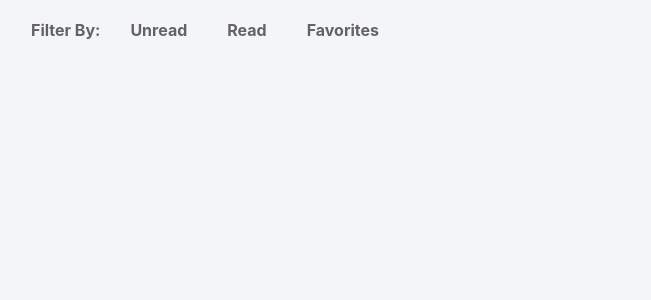
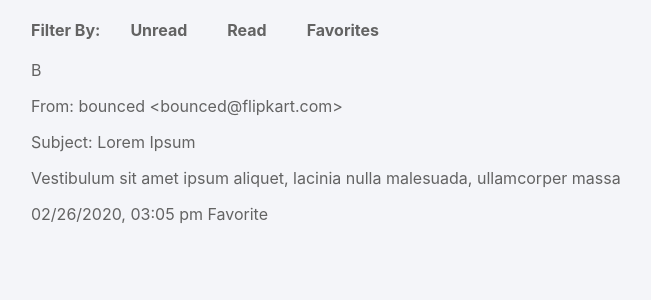
Before and after one commit to shashanknaik0/email-client-app-roc8, a React (Create React App) app: page / in a window 1280 px wide. Shown: the top 300 px of the page, without its empty margins (9-660 px from the left). Built offline with nearby package versions, Linux system fonts and the light colour scheme.

Commit message:
add. emailcard

```diff
--- /dev/null
+++ b/src/componants/emailCard/EmailCard.css
@@ -0,0 +1,3 @@
+/* .card{
+
+} */
--- /dev/null
+++ b/src/componants/emailCard/EmailCard.js
@@ -0,0 +1,27 @@
+import React from 'react';
+
+const EmailCard = ({data, isFavorite, isUnread}) => {
+
+    const formatDate = (date) =>{
+        date = new Date(date);
+        const options = { day: '2-digit', month: '2-digit', year: 'numeric', hour: '2-digit', minute: '2-digit', hour12: true };
+        const formattedDate = date.toLocaleString('en-US', options).toLowerCase();
+        return formattedDate
+    }
+
+    return (
+        <div className='card'>
+            <div className='logo'>
+                <span>{data.from.name.toUpperCase()[0]}</span>
+            </div>
+            <div className='details'>
+                <p><span>From:</span> {data.from.name} &lt;{data.from.email}&gt;</p>
+                <p><span>Subject:</span> {data.subject}</p>
+                <p>{data.short_description}</p>
+                <p>{formatDate(data.date)} {(isFavorite)?(<span>Favorite</span>):("")}</p>
+            </div>
+        </div>
+    );
+}
+
+export default EmailCard;
--- a/src/componants/layout/Layout.js
+++ b/src/componants/layout/Layout.js
@@ -1,7 +1,18 @@
 import React from 'react';
 import './Layout.css';
+import EmailCard from '../emailCard/EmailCard';
 
 const Layout = () => {
+    var test = {
+        id: "1",
+        from: {
+          email: "bounced@flipkart.com",
+          name: "bounced"
+        },
+        date: 1582729505000,
+        subject: "Lorem Ipsum",
+        short_description: "Vestibulum sit amet ipsum aliquet, lacinia nulla malesuada, ullamcorper massa"
+      }
     return (
         <div className='container'>
             <div className='header'>
@@ -13,7 +24,9 @@ const Layout = () => {
                 </ul>
             </div>
             <div className='body'>
-
+                <div className='master'>
+                    <EmailCard data={test} isFavorite={1} isUnread={0}/>
+                </div>
             </div>
         </div>
     );
```
